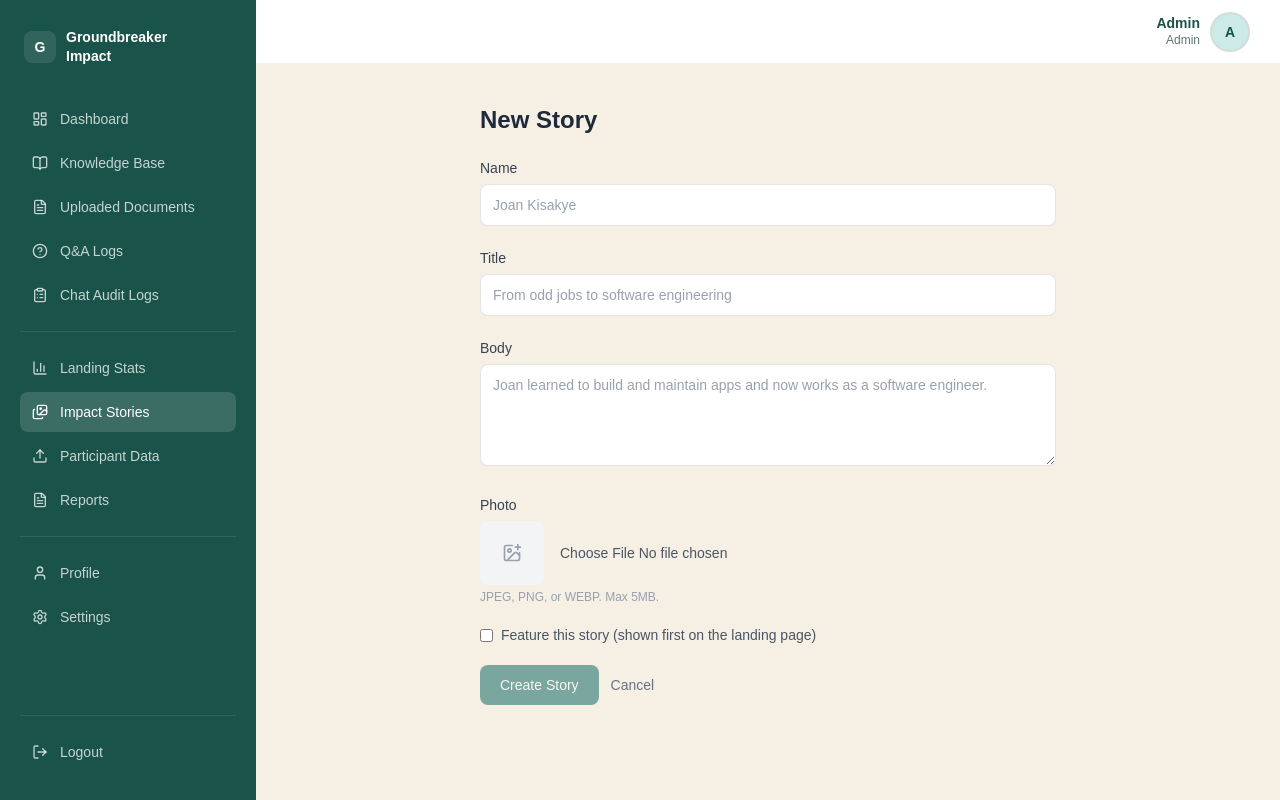
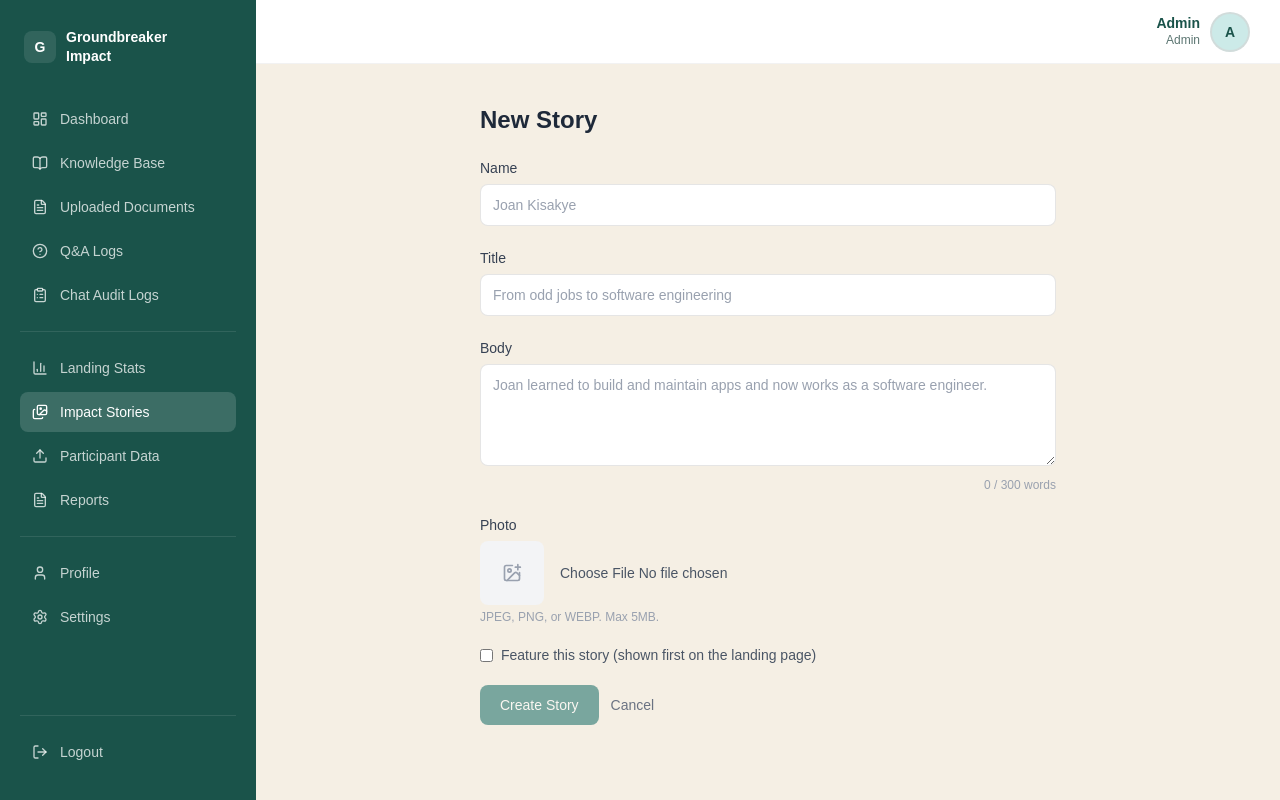
Before and after one commit to GBTStudios/M-E-Donor-Dashboard-, a Next.js app in the folder frontend/: page /admin/stories/new in a window 1280 px wide. Built offline with nearby package versions, Linux system fonts and the light colour scheme; no server answers.

Commit message:
added max words to 250 for the stories

```diff
--- a/frontend/components/admin/AdminStoryForm.tsx
+++ b/frontend/components/admin/AdminStoryForm.tsx
@@ -4,6 +4,13 @@ import { useState, FormEvent } from "react";
 import { useRouter } from "next/navigation";
 import { Loader2, ImagePlus } from "lucide-react";
 import { createAdminStory, updateAdminStory, Story } from "@/lib/adminStories";
+
+const MAX_BODY_WORDS = 300;
+
+function countWords(text: string): number {
+  const trimmed = text.trim();
+  return trimmed === "" ? 0 : trimmed.split(/\s+/).length;
+}
 
 interface AdminStoryFormProps {
   mode: "create" | "edit";
@@ -49,12 +56,24 @@ export default function AdminStoryForm({ mode, storyId, initialStory }: AdminSto
     setImagePreview(URL.createObjectURL(file));
   }
 
+  function handleBodyChange(e: React.ChangeEvent<HTMLTextAreaElement>) {
+    const value = e.target.value;
+    if (countWords(value) <= MAX_BODY_WORDS) {
+      setBody(value);
+    }
+  }
+
   async function handleSubmit(e: FormEvent<HTMLFormElement>) {
     e.preventDefault();
     setError("");
 
     if (!fieldsFilled) {
       setError("Please fill in the name, title, and body.");
+      return;
+    }
+
+    if (countWords(body) > MAX_BODY_WORDS) {
+      setError(`Story body must be ${MAX_BODY_WORDS} words or fewer.`);
       return;
     }
 
@@ -143,10 +162,21 @@ export default function AdminStoryForm({ mode, storyId, initialStory }: AdminSto
           id="body"
           rows={4}
           value={body}
-          onChange={(e) => setBody(e.target.value)}
+          onChange={handleBodyChange}
           placeholder="Joan learned to build and maintain apps and now works as a software engineer."
           className="w-full mt-1 px-3 py-2.5 rounded-lg border border-black/10 bg-white text-sm text-gray-800 placeholder:text-gray-400 focus:outline-none focus:ring-2 focus:ring-teal-700"
         />
+        <p
+          className={`text-xs mt-1 text-right ${
+            countWords(body) >= MAX_BODY_WORDS
+              ? "text-red-600"
+              : countWords(body) >= 250
+              ? "text-amber-600"
+              : "text-gray-400"
+          }`}
+        >
+          {countWords(body)} / {MAX_BODY_WORDS} words
+        </p>
       </div>
 
       <div>
```
